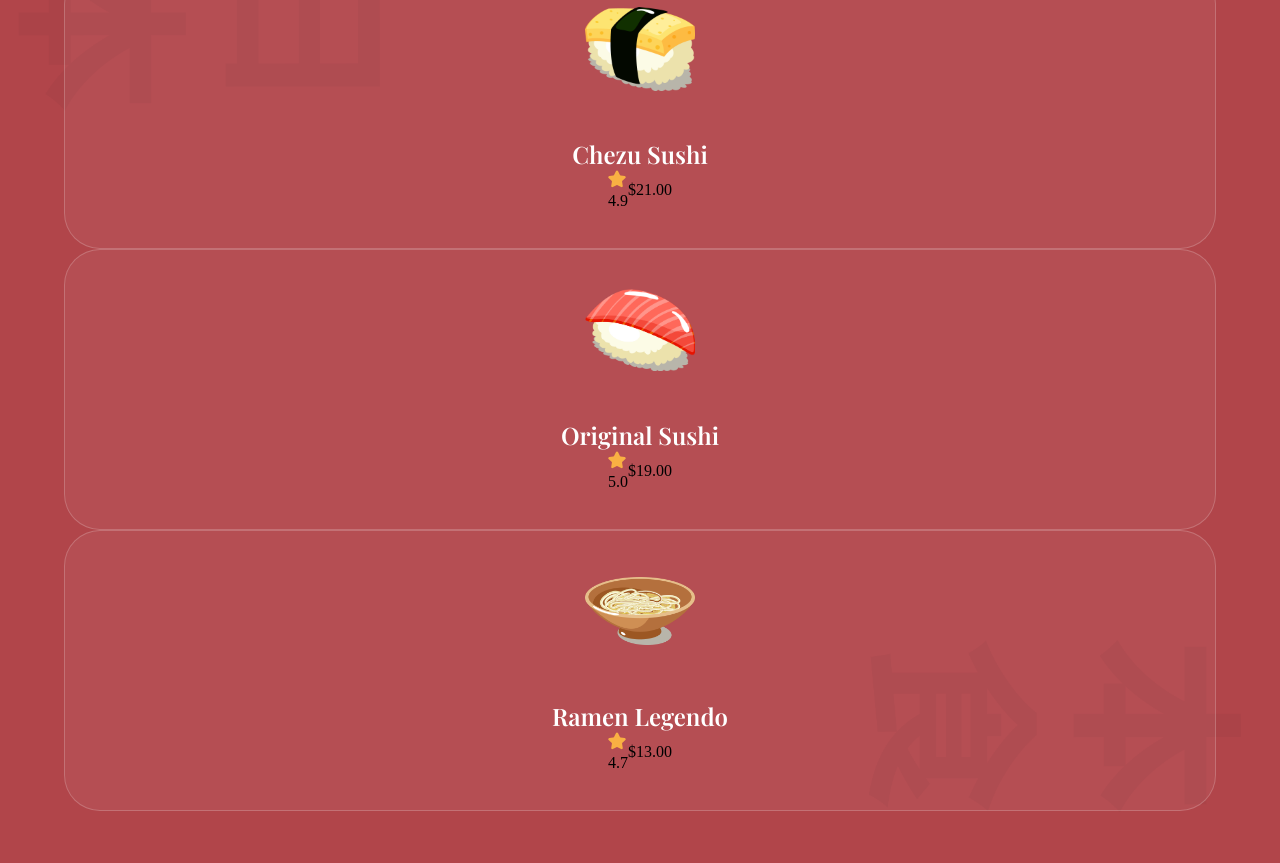
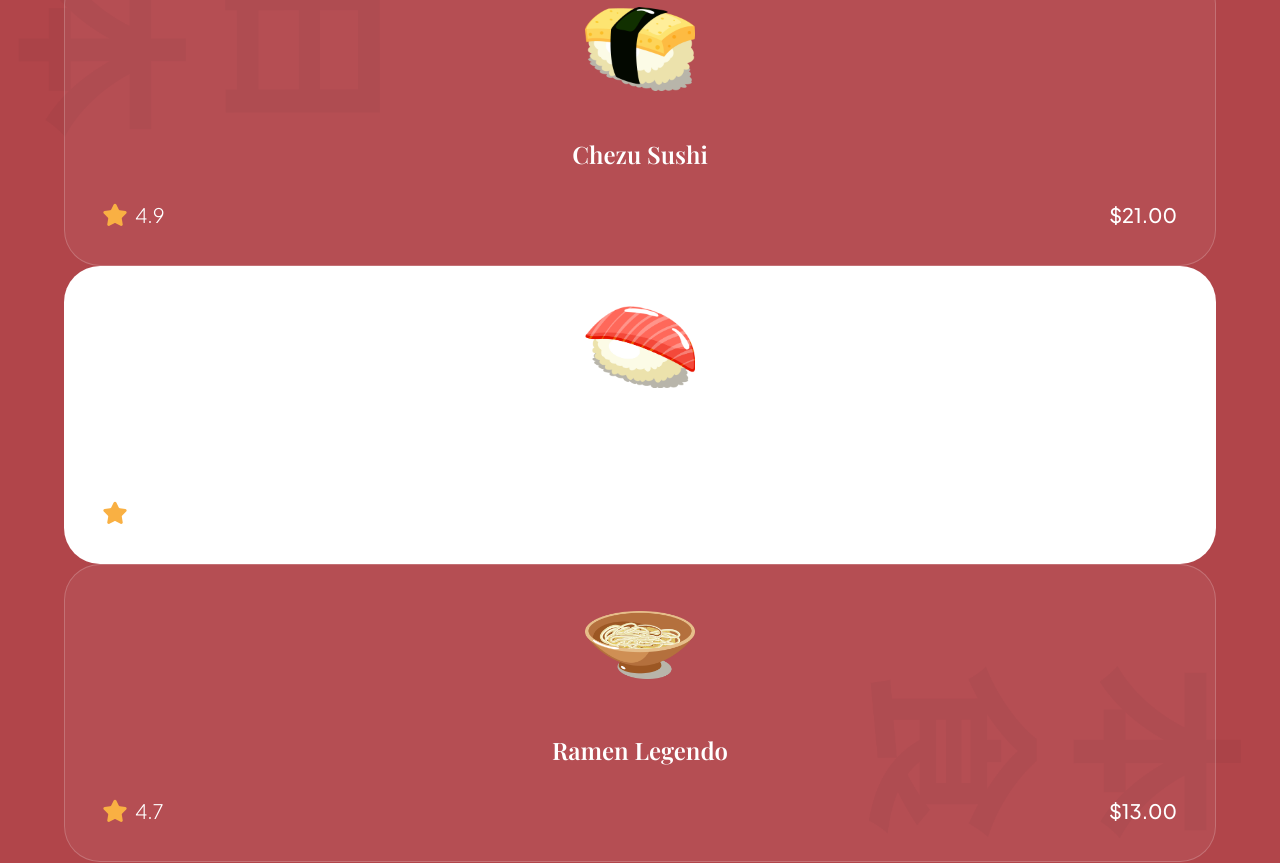
Before and after one commit to anggriawanmr/sushiman, a website built with Vite: page index.html in a window 1280 px wide. Shown: the part 1774-2637 px from the top of the page. Built offline with nearby package versions, Linux system fonts and the light colour scheme.

Commit message:
Styling popular food :lipstick:

```diff
--- a/css/sections/popular.css
+++ b/css/sections/popular.css
@@ -137,4 +137,52 @@
 }
 
 .popular-foods__card-details {
+  width: 100%;
+  margin-top: 32px;
 }
+
+.popular-foods__card-rating {
+  display: flex;
+  align-items: center;
+  gap: 8px;
+}
+
+.popular-foods__card-rating img {
+  width: 24px;
+  height: 24px;
+  object-fit: contain;
+}
+
+.popular-foods__card-rating p {
+  font-size: 20px;
+  font-weight: 300;
+  font-family: var(--plus-jakarta-sans);
+  color: #fff;
+}
+
+.popular-foods__card-price {
+  font-size: 20px;
+  font-weight: 500;
+  font-family: var(--plus-jakarta-sans);
+  color: #fff;
+}
+
+.popular-foods__card.active-card {
+  background: #fff;
+  min-width: 340px;
+}
+
+.popular-foods__card.active-card .popular-foods__card-image {
+}
+
+.popular-foods__card.active-card .popular-foods__card-title {
+}
+
+.popular-foods__card.active-card .popular-foods__card-rating img {
+}
+
+.popular-foods__card.active-card .popular-foods__card-rating p {
+}
+
+.popular-foods__card.active-card .popular-foods__card-price {
+}
```
